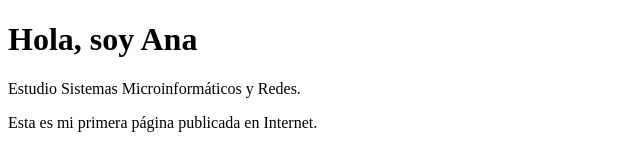
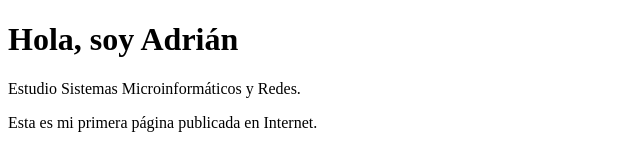
Before and after one commit to adrianmo212008-crypto/mi-primera-web, a plain HTML site: page index.html in a window 1280 px wide. Shown: the top 148 px of the page, without its empty margins (0-640 px from the left). Drawn offline with Linux system fonts and the light colour scheme.

Commit message:
Update index.html

```diff
--- a/index.html
+++ b/index.html
@@ -6,7 +6,7 @@
   <title>La página de Ana</title>
 </head>
 <body>
-  <h1>Hola, soy Ana</h1>
+  <h1>Hola, soy Adrián</h1>
   <p>Estudio Sistemas Microinformáticos y Redes.</p>
   <p>Esta es mi primera página publicada en Internet.</p>
   <ul>
```
